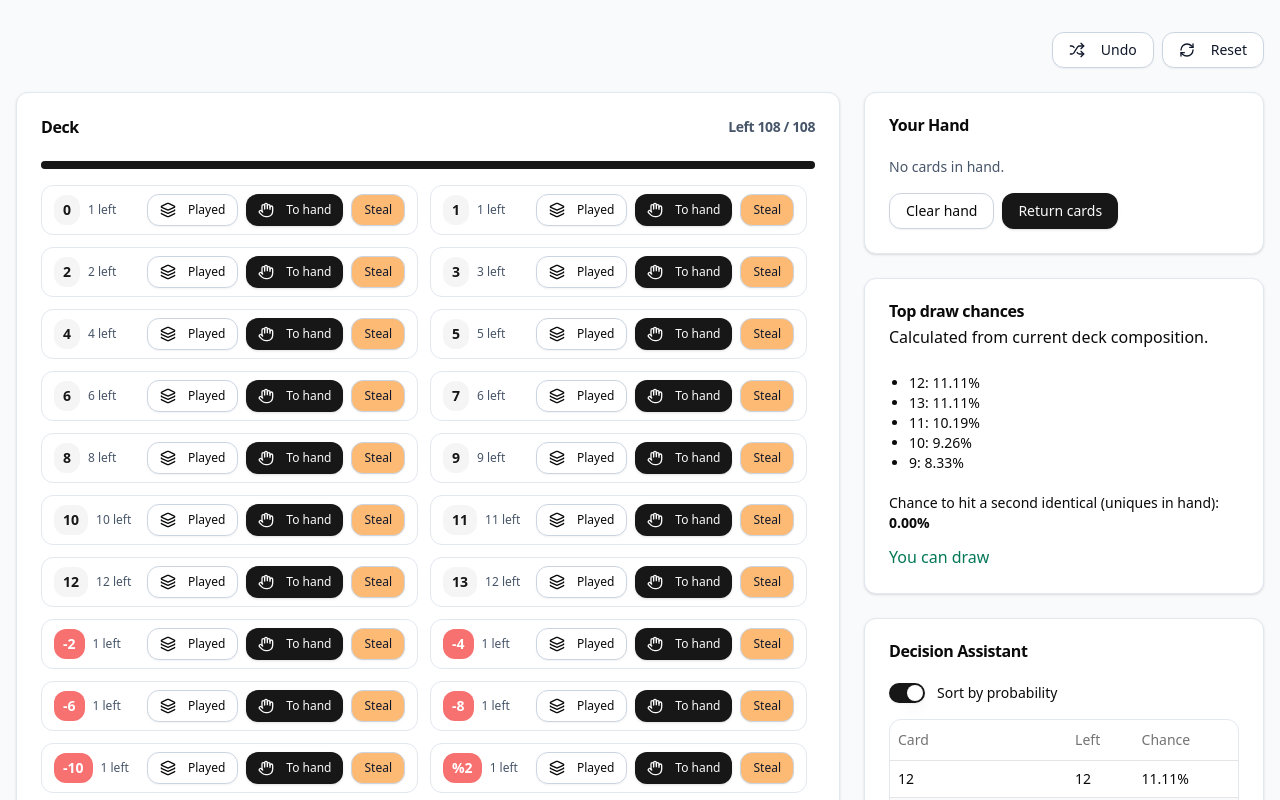
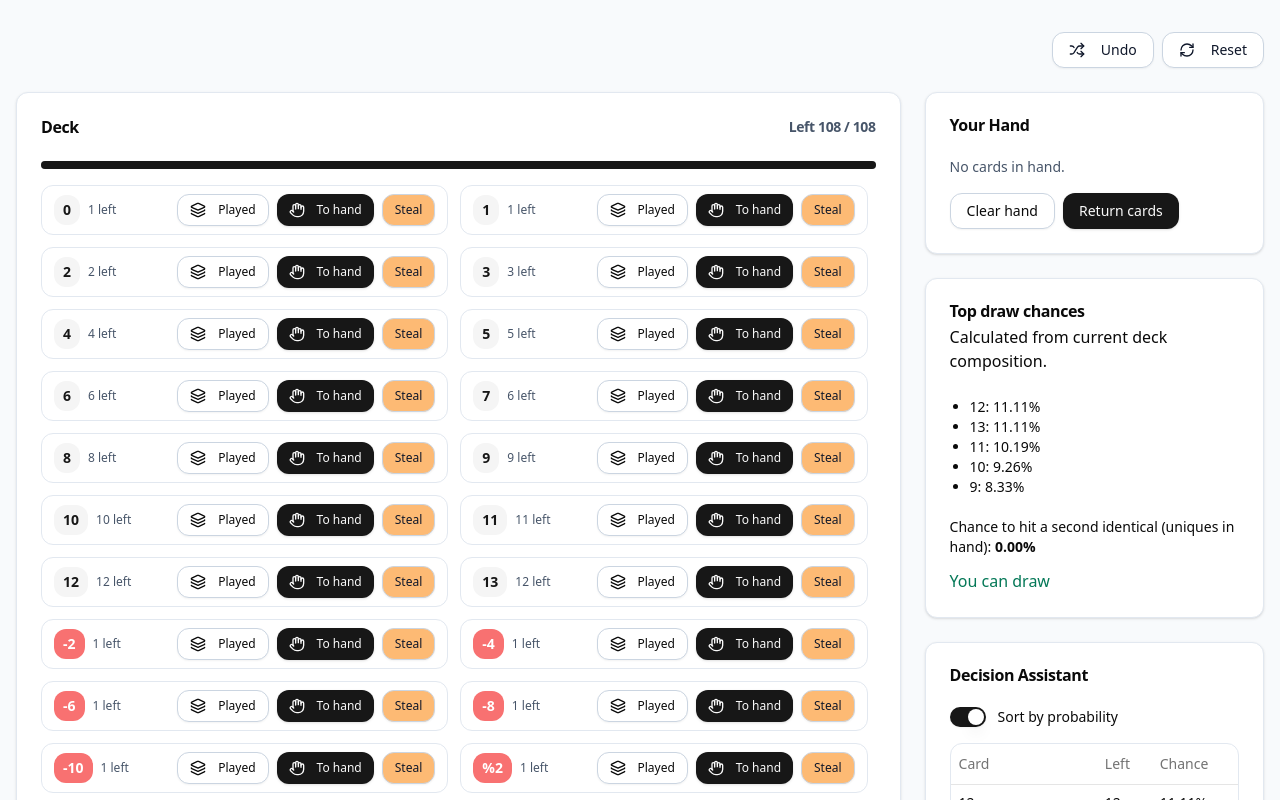
Before and after one commit to Vortilion/flip7-with-a-vengeance-tracker, a React (Vite) app: page / in a window 1280 px wide. Shown: the top 800 px of the page. Built offline with nearby package versions, Linux system fonts and the light colour scheme.

Commit message:
disabled buttons if no cards are left

```diff
--- a/src/App.jsx
+++ b/src/App.jsx
@@ -303,12 +303,18 @@ export default function Flip7App() {
             size="sm"
             variant="outline"
             onClick={onPlay}
+            disabled={left === 0}
             className="rounded-xl border-slate-300"
           >
             <Layers className="h-4 w-4 mr-1" />
             Played
           </Button>
-          <Button size="sm" onClick={onHand} className="rounded-xl">
+          <Button
+            size="sm"
+            onClick={onHand}
+            disabled={left === 0}
+            className="rounded-xl"
+          >
             <Hand className="h-4 w-4 mr-1" />
             To hand
           </Button>
@@ -316,6 +322,7 @@ export default function Flip7App() {
             size="sm"
             variant="outline"
             onClick={onSteal}
+            disabled={left === 0}
             className={`rounded-xl border-slate-300 ${specialCardClasses.Steal}`}
           >
             Steal
@@ -356,9 +363,9 @@ export default function Flip7App() {
             value="play"
             className="mt-2 ring-offset-background focus-visible:outline-none focus-visible:ring-2 focus-visible:ring-ring focus-visible:ring-offset-2 space-y-6-y-6"
           >
-            <div className="grid md:grid-cols-6 gap-6">
+            <div className="grid md:grid-cols-7 gap-6">
               {/* Left: Deck */}
-              <div className="md:col-span-4 space-y-6">
+              <div className="md:col-span-5 space-y-6">
                 <Card className="rounded-xl border-slate-200 bg-white">
                   <CardHeader>
                     <CardTitle className="flex items-center justify-between">
```
